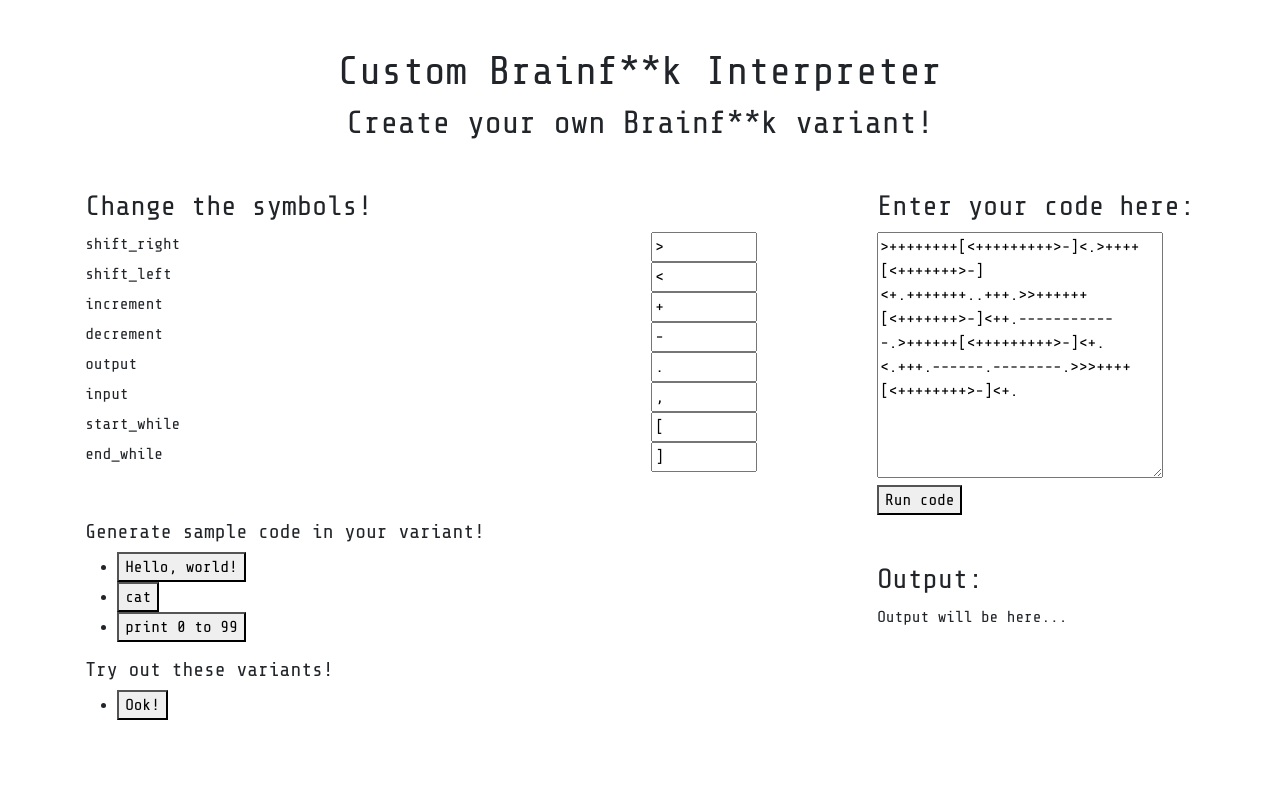
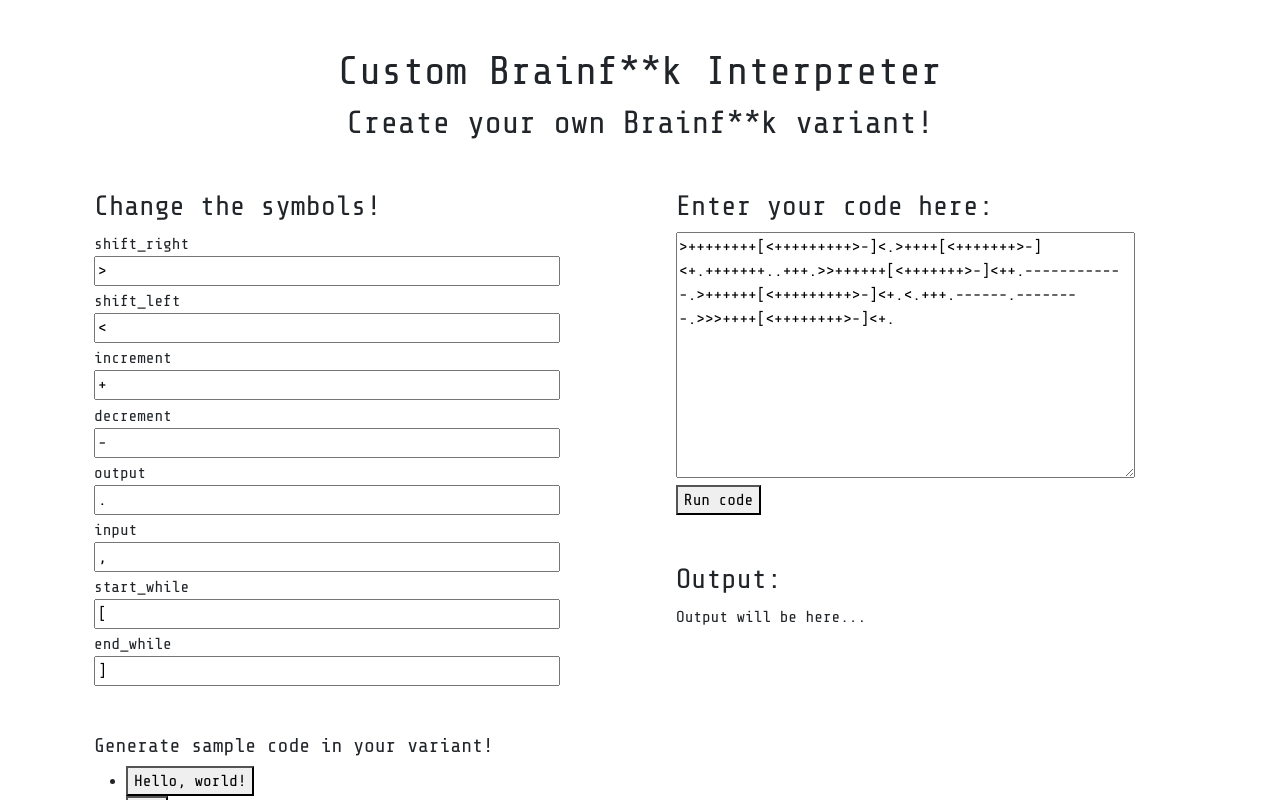
Before and after one commit to brainuser5705/custom-bf-interpreter, a React (Create React App) app: page / in a window 1280 px wide. Shown: the top 800 px of the page. Built offline with nearby package versions, Linux system fonts and the light colour scheme.

Commit message:
ui updates and brick language

```diff
--- a/src/App.css
+++ b/src/App.css
@@ -47,15 +47,17 @@
 
 .symbol-field {
   overflow: hidden;
+  margin-bottom: 0.2em;
 }
 
-.symbol-field input {
+/* .symbol-field input {
   float: right;
   clear: both;
-}
+} */
 
 .container-sm{
-  max-width: fit-content;
+  /* max-width: fit-content; */
+  margin: auto inherit;
 }
 
 textarea{
--- a/src/App.js
+++ b/src/App.js
@@ -5,7 +5,7 @@ import { parse } from './interpreter/parser';
 import { evaluate } from './interpreter/evaluator';
 import { SymbolField } from './components/SymbolField';
 import { helloWorld, cat, print0to99 } from './examples/code-examples';
-import { ook } from './examples/variant-examples';
+import { ook, brickf__k } from './examples/variant-examples';
 import { translateFromBf } from './examples/translator';
 import './App.css';
 const SymbolContext = React.createContext(null);
@@ -88,7 +88,7 @@ function App() {
 
         <div className="container-sm row align-items-start mx-auto">
 
-          <div id="symbol-container" className="col container-sm me-5">
+          <div id="symbol-container" className="col container-sm">
             <h3>Change the symbols!</h3>
             <SymbolContext.Provider value={{symbols: symbols, setSymbols: setSymbols}}>
               {Object.keys(symbols).map(key => (
@@ -110,6 +110,7 @@ function App() {
                 <div className="column">
                   <h5>Try out these variants!</h5>
                   <ul>
+                    <li><button onClick={() => setSymbols(brickf__k)}>Brickf__k</button></li>
                     <li><button onClick={() => setSymbols(ook)}>Ook!</button></li>
                   </ul>
                 </div>
--- a/src/components/SymbolField.js
+++ b/src/components/SymbolField.js
@@ -12,7 +12,7 @@ function SymbolField(props){
 
     return (
         <div className="symbol-field">
-            <span className="symbol-field-label">{symbolName}</span>
+            <div className="symbol-field-label">{symbolName}</div>
             <input
                 type="text"
                 value={symbols[symbolName]}
@@ -28,7 +28,7 @@ function SymbolField(props){
                     }
 
                 }}
-                size="10"
+                size="50"
                 className={`align-right ${invalid ? "invalid-symbol-field" : ""}`}
             />
         </div>
--- a/src/examples/variant-examples.js
+++ b/src/examples/variant-examples.js
@@ -9,4 +9,15 @@ const ook = {
     "end_while": "Ook? Ook!"
 };
 
-export {ook};
+const brickf__k = {
+    "shift_right": "brick",
+    "shift_left": "clay",
+    "increment": "mortar",
+    "decrement": "more brick",
+    "output": "i love bricks",
+    "input": "stack of bricks",
+    "start_while": "and more bricks",
+    "end_while": "for the love of bricks"
+}
+
+export {ook, brickf__k};
```
